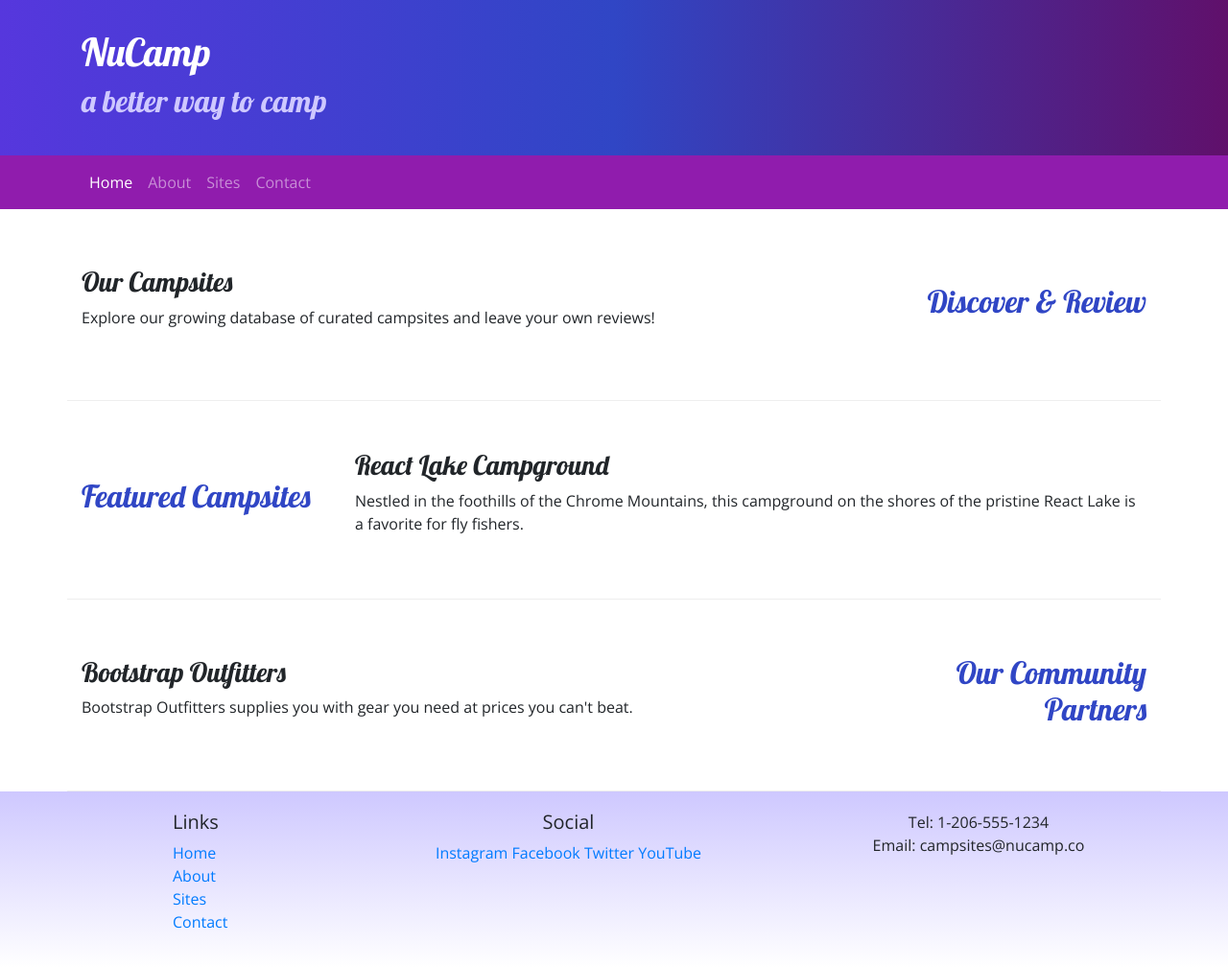
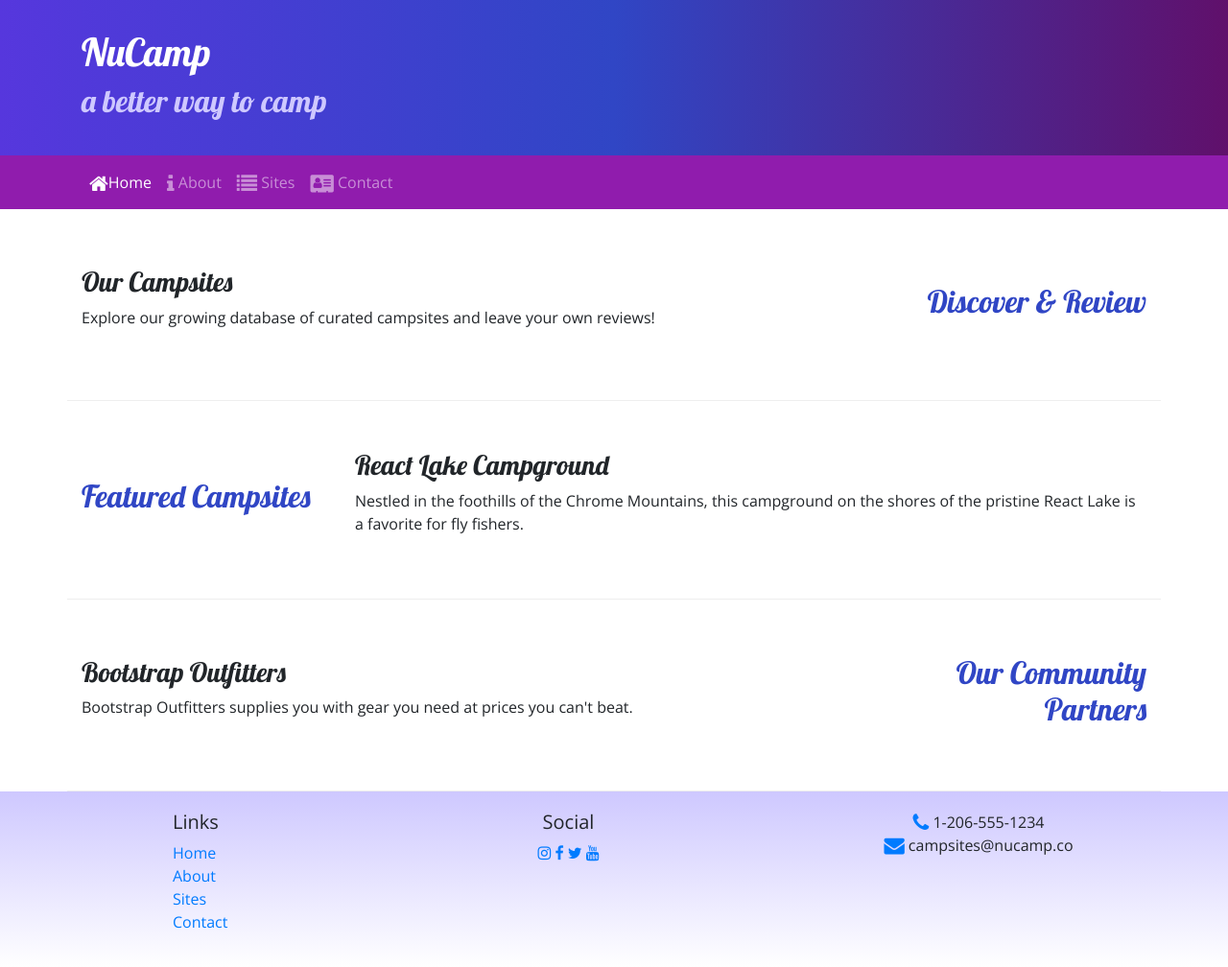
Before and after one commit to Revlisc/nucampsite, a website: page index.html in a window 1280 px wide. Shown: the whole page at 96% size. Drawn offline with nearby package versions, Linux system fonts and the light colour scheme.

Commit message:
fonts and icons

```diff
--- a/index.html
+++ b/index.html
@@ -6,8 +6,11 @@
     <meta name="viewport" content="width=device-width, initial-scale=1" />
 
     <link rel="stylesheet" href="node_modules/bootstrap/dist/css/bootstrap.min.css" />
+
+    <link rel="stylesheet" href="node_modules/font-awesome/css/font-awesome.min.css" />
     <link rel="stylesheet" href="https://fonts.googleapis.com/css?family=Lobster|Open+Sans" />
     <link rel="stylesheet" href="css/styles.css" />
+
     <title>NuCamp: A Better Way To Camp</title>
 </head>
 
@@ -31,10 +34,10 @@
             </button>
             <div class="collapse navbar-collapse" id="nucampNavbar">
                 <ul class="navbar-nav">
-                    <li class="nav-item active"><a class="nav-link" href="#">Home</a></li>
-                    <li class="nav-item"><a class="nav-link" href="aboutus.html">About</a></li>
-                    <li class="nav-item"><a class="nav-link" href="#">Sites</a></li>
-                    <li class="nav-item"><a class="nav-link" href="#">Contact</a></li>
+                    <li class="nav-item active"><a class="nav-link" href="#"><i class="fa fa-home fa-lg"></i>Home</a></li>
+                    <li class="nav-item"><a class="nav-link" href="aboutus.html"><i class="fa fa-info fa-lg"></i> About</a></li>
+                    <li class="nav-item"><a class="nav-link" href="#"><i class="fa fa-list fa-lg"></i> Sites</a></li>
+                    <li class="nav-item"><a class="nav-link" href="#"><i class="fa fa-address-card fa-lg"></i> Contact</a></li>
                 </ul>
             </div>
         </div>
@@ -85,14 +88,14 @@
                 </div>
                 <div class="col-6 col-sm-5 text-center">
                     <h5>Social</h5>
-                    <a href="http://instagram.com/">Instagram</a>
-                    <a href="http://facebook.com/">Facebook</a>
-                    <a href="http://twitter.com/">Twitter</a>
-                    <a href="http://youtube.com/">YouTube</a>
+                    <a href="http://instagram.com/"><i class="fa fa-instagram"></i></a>
+                    <a href="http://facebook.com/"><i class="fa fa-facebook"></i></a>
+                    <a href="http://twitter.com/"><i class="fa fa-twitter"></i></a>
+                    <a href="http://youtube.com/"><i class="fa fa-youtube"></i></a>
                 </div>
                 <div class="col-sm-4 text-center">
-                    Tel: 1-206-555-1234<br />
-                    Email: campsites@nucamp.co
+                    <i class="fa fa-phone fa-lg text-primary"></i> 1-206-555-1234<br />
+                    <i class="fa fa-envelope fa-lg text-primary"></i> campsites@nucamp.co
                 </div>
             </div>
         </div>
--- a/package.json
+++ b/package.json
@@ -15,6 +15,7 @@
   },
   "dependencies": {
     "bootstrap": "^4.5.2",
+    "font-awesome": "^4.7.0",
     "jquery": "^3.5.1",
     "popper.js": "^1.16.1"
   }
```
Also changed, not shown: aboutus.html (+12 -10 lines), 1 other file.
